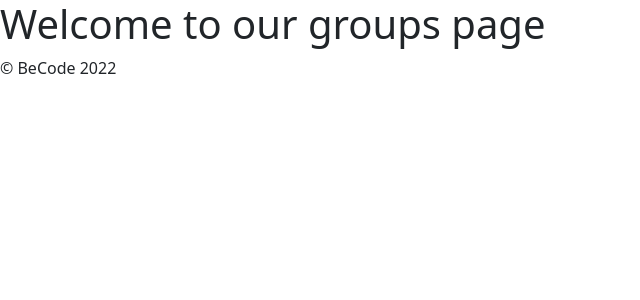
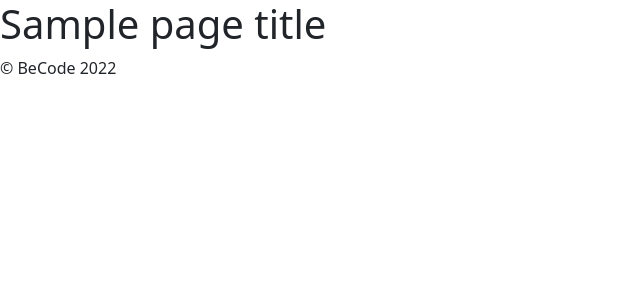
Before and after one commit to z3no/php-crud, a PHP site: template View/campusview.php in a window 1280 px wide. Shown: the top 300 px of the page, without its empty margins (0-640 px from the left). Run offline with PHP 8.4, Linux system fonts and the light colour scheme; the template is opened without the code that fills it: most values are stand-ins (such as "Sample title", 1, 10 or a date in 2020); some libraries are stand-ins or nearby versions.

Commit message:
added  variable created a variable so it will echo a title, this can then be changed depending on what page we are so we don't need to make different headers because the title can be different

```diff
--- a/View/includes/header.php
+++ b/View/includes/header.php
@@ -5,11 +5,11 @@
     <meta name="viewport"
           content="width=device-width, user-scalable=no, initial-scale=1.0, maximum-scale=1.0, minimum-scale=1.0">
     <meta http-equiv="X-UA-Compatible" content="ie=edge">
-    <title>Dragon Ball Z World</title>
+    <title><?php echo $page_title; ?></title>
     <link href="https://cdn.jsdelivr.net/npm/bootstrap@5.2.0-beta1/dist/css/bootstrap.min.css" rel="stylesheet" integrity="sha384-0evHe/X+R7YkIZDRvuzKMRqM+OrBnVFBL6DOitfPri4tjfHxaWutUpFmBp4vmVor" crossorigin="anonymous">
     <link rel="stylesheet" href="https://cdn.jsdelivr.net/npm/bootstrap-icons@1.3.0/font/bootstrap-icons.css"/>
 </head>
 <body>
     <header>
-        <h1>Welcome to our groups page</h1>
+        <?php echo "<h1>$page_title</h1>"?>
     </header>
```
